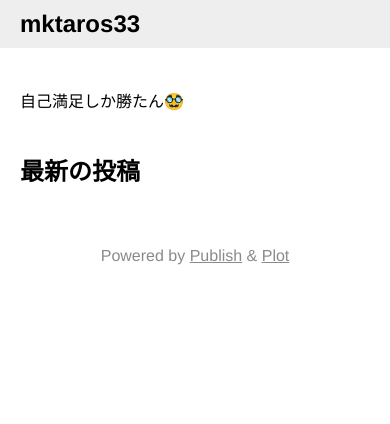
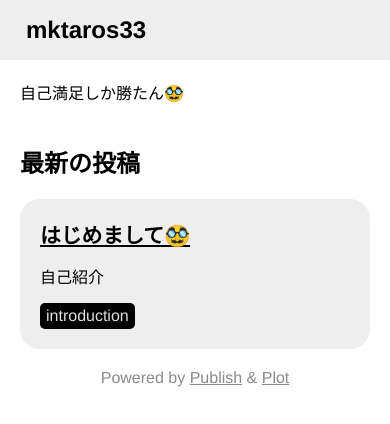
Before and after one commit to mktaros33/blog, a plain HTML site: page index.html in a window 390 px wide. Drawn offline with Linux system fonts and the light colour scheme.

Commit message:
[add] 記事の追加「自己紹介」

```diff
--- a/index.html
+++ b/index.html
@@ -1 +1 @@
-<!DOCTYPE html><html lang="ja"><head><meta charset="UTF-8"/><meta name="og:site_name" content="mktaros33"/><link rel="canonical" href="https://mktaros33.github.io"/><meta name="twitter:url" content="https://mktaros33.github.io"/><meta name="og:url" content="https://mktaros33.github.io"/><title>mktaros33のブログ | mktaros33</title><meta name="twitter:title" content="mktaros33のブログ | mktaros33"/><meta name="og:title" content="mktaros33のブログ | mktaros33"/><meta name="description" content="自己満足しか勝たん🥸"/><meta name="twitter:description" content="自己満足しか勝たん🥸"/><meta name="og:description" content="自己満足しか勝たん🥸"/><meta name="twitter:card" content="summary"/><link rel="stylesheet" href="/styles.css" type="text/css"/><meta name="viewport" content="width=device-width, initial-scale=1.0"/><link rel="shortcut icon" href="/images/favicon.png" type="image/png"/><link rel="alternate" href="/feed.rss" type="application/rss+xml" title="Subscribe to mktaros33"/></head><body><header><div class="wrapper"><a href="/" class="site-name">mktaros33</a></div></header><div class="wrapper"><p class="description">自己満足しか勝たん🥸</p><h2>最新の投稿</h2><ul class="item-list"></ul></div><footer><p>Powered by <a href="https://github.com/johnsundell/publish">Publish</a> &amp; <a href="https://github.com/johnsundell/plot">Plot</a></p></footer></body></html>
+<!DOCTYPE html><html lang="ja"><head><meta charset="UTF-8"/><meta name="og:site_name" content="mktaros33"/><link rel="canonical" href="https://mktaros33.github.io"/><meta name="twitter:url" content="https://mktaros33.github.io"/><meta name="og:url" content="https://mktaros33.github.io"/><title>mktaros33のブログ | mktaros33</title><meta name="twitter:title" content="mktaros33のブログ | mktaros33"/><meta name="og:title" content="mktaros33のブログ | mktaros33"/><meta name="description" content="自己満足しか勝たん🥸"/><meta name="twitter:description" content="自己満足しか勝たん🥸"/><meta name="og:description" content="自己満足しか勝たん🥸"/><meta name="twitter:card" content="summary"/><link rel="stylesheet" href="/styles.css" type="text/css"/><meta name="viewport" content="width=device-width, initial-scale=1.0"/><link rel="shortcut icon" href="/images/favicon.png" type="image/png"/><link rel="alternate" href="/feed.rss" type="application/rss+xml" title="Subscribe to mktaros33"/></head><body><header><div class="wrapper"><a href="/" class="site-name">mktaros33</a></div></header><div class="wrapper"><p class="description">自己満足しか勝たん🥸</p><h2>最新の投稿</h2><ul class="item-list"><li><article><h1><a href="/posts/introduction">はじめまして🥸</a></h1><p>自己紹介</p><ul class="tag-list"><li><a href="/tags/introduction">introduction</a></li></ul></article></li></ul></div><footer><p>Powered by <a href="https://github.com/johnsundell/publish">Publish</a> &amp; <a href="https://github.com/johnsundell/plot">Plot</a></p></footer></body></html>
--- a/mktaros33/styles.css
+++ b/mktaros33/styles.css
@@ -101,7 +101,7 @@ a {
 }
 
 .tag-list {
-    margin-bottom: 15px;
+    margin-top: 15px;
 }
 
 .tag-list li,
@@ -163,11 +163,11 @@ footer {
 
 @media(max-width: 600px) {
     .wrapper {
-        padding: 40px 20px;
+        padding: 20px;
     }
 
     header .wrapper {
-        padding: 10px;
+        padding: 16px;
         margin-left: 10px
     }
 }
--- a/sitemap.xml
+++ b/sitemap.xml
@@ -1 +1 @@
-<?xml version="1.0" encoding="UTF-8"?><urlset xmlns="http://www.sitemaps.org/schemas/sitemap/0.9" xmlns:image="http://www.google.com/schemas/sitemap-image/1.1"><url><loc>https://mktaros33.github.io/posts</loc><changefreq>daily</changefreq><priority>1.0</priority><lastmod>2022-05-01</lastmod></url></urlset>
+<?xml version="1.0" encoding="UTF-8"?><urlset xmlns="http://www.sitemaps.org/schemas/sitemap/0.9" xmlns:image="http://www.google.com/schemas/sitemap-image/1.1"><url><loc>https://mktaros33.github.io/posts</loc><changefreq>daily</changefreq><priority>1.0</priority><lastmod>2022-05-01</lastmod></url><url><loc>https://mktaros33.github.io/posts/introduction</loc><changefreq>monthly</changefreq><priority>0.5</priority><lastmod>2022-05-01</lastmod></url></urlset>
--- a/styles.css
+++ b/styles.css
@@ -101,7 +101,7 @@ a {
 }
 
 .tag-list {
-    margin-bottom: 15px;
+    margin-top: 15px;
 }
 
 .tag-list li,
@@ -163,11 +163,11 @@ footer {
 
 @media(max-width: 600px) {
     .wrapper {
-        padding: 40px 20px;
+        padding: 20px;
     }
 
     header .wrapper {
-        padding: 10px;
+        padding: 16px;
         margin-left: 10px
     }
 }
```
Also changed, not shown: posts/index.html (+1 -1 lines), posts/introduction/index.html (added, +1 -0 lines), tags/index.html (+1 -1 lines), tags/introduction/index.html (added, +1 -0 lines).
